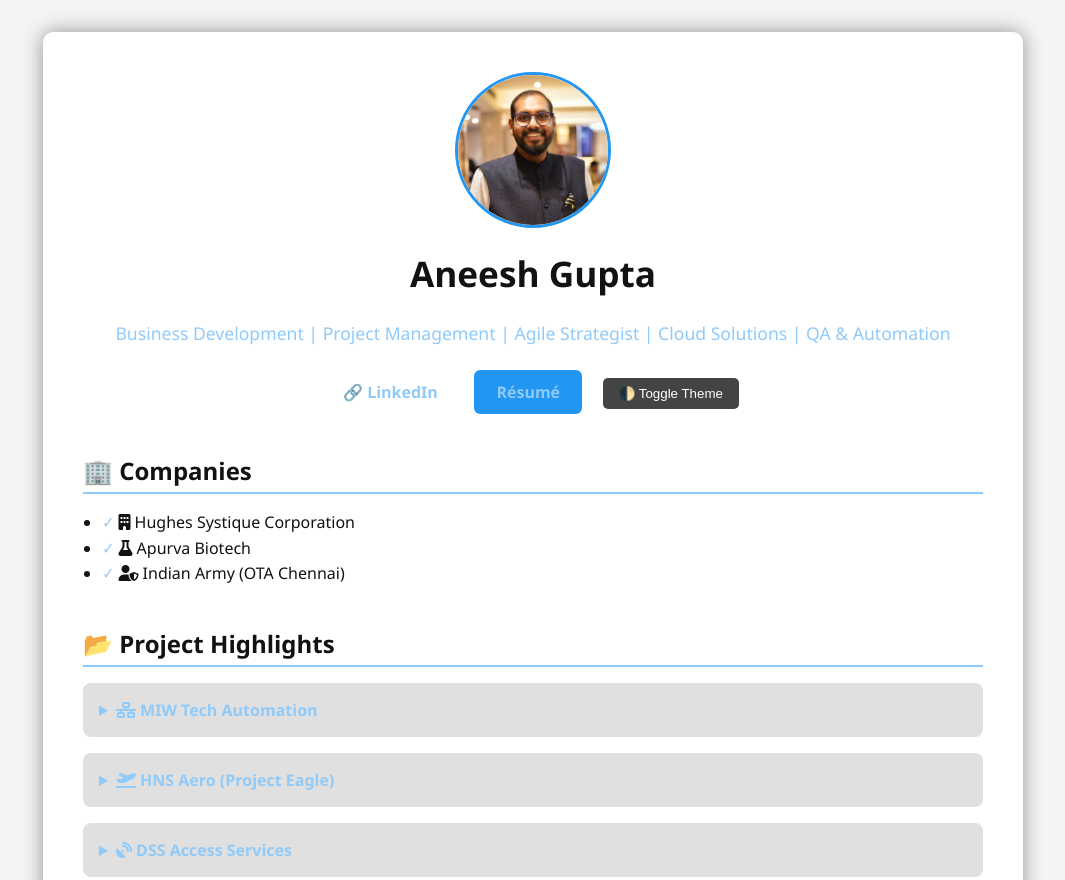
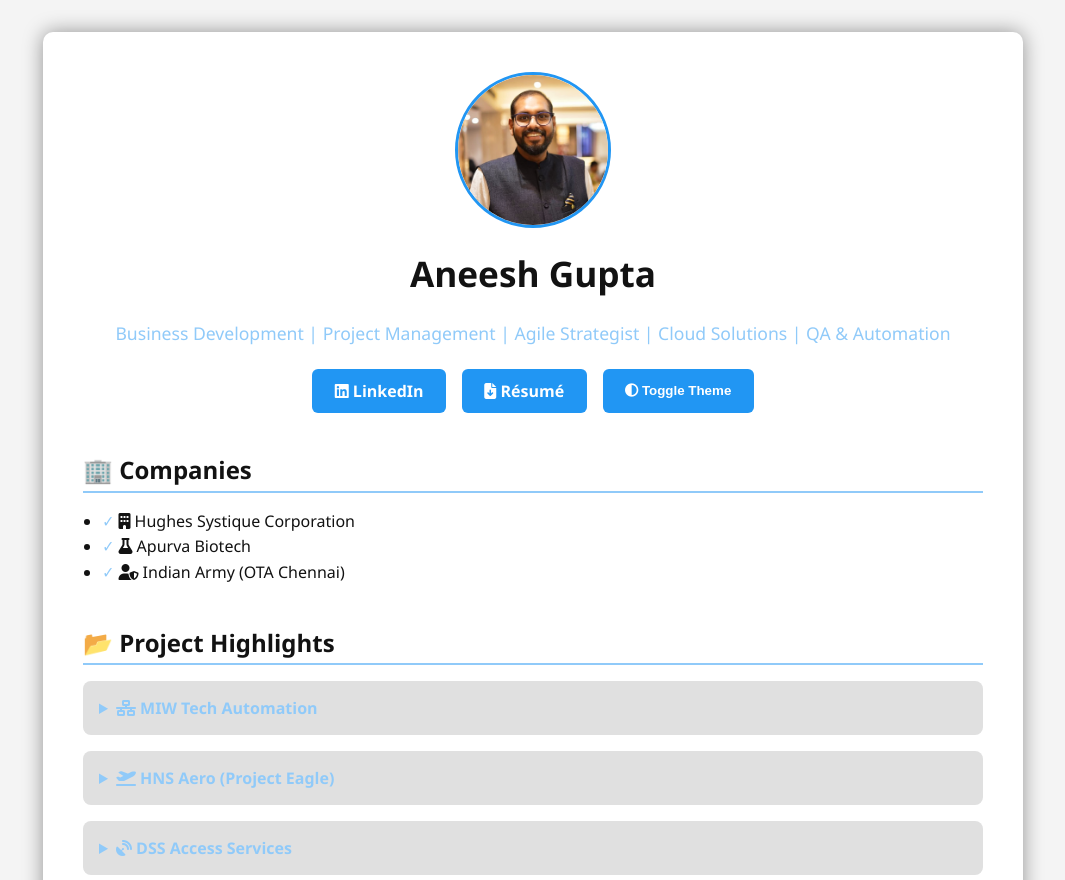
Before and after one commit to guptaneesh/aneesh-gupta-profile, a plain HTML site: page index.html in a window 1280 px wide. Shown: the top 880 px of the page, without its empty margins (107-1172 px from the left). Drawn offline with Linux system fonts and the light colour scheme.

Commit message:
Update index.html
Fixed the buttons.

```diff
--- a/index.html
+++ b/index.html
@@ -7,7 +7,7 @@
   <meta http-equiv="Expires" content="0">
   <meta name="viewport" content="width=device-width, initial-scale=1.0">
   <title>Aneesh Gupta | Profile & Résumé</title>
-  <link rel="stylesheet" href="https://cdnjs.cloudflare.com/ajax/libs/font-awesome/6.5.0/css/all.min.css" integrity="sha512-papmdu9OPxCzSyfdE2QyKOmT8HO0qJrF7R0R9p7pVfGkx8PIhU9fM2X0RHUr6eE+f+DWZ0I9T8M4vjw2Z6N+cw==" crossorigin="anonymous" referrerpolicy="no-referrer" />
+  <link rel="stylesheet" href="https://cdnjs.cloudflare.com/ajax/libs/font-awesome/6.5.0/css/all.min.css" crossorigin="anonymous" referrerpolicy="no-referrer" />
   <style>
     :root {
       --bg-color: #121212;
@@ -55,11 +55,28 @@
       font-size: 1.1rem;
       color: #90caf9;
     }
-    .links a {
-      margin: 0 1rem;
+    .action-buttons {
+      display: flex;
+      justify-content: center;
+      flex-wrap: wrap;
+      gap: 1rem;
+      margin-top: 1.5rem;
+    }
+    .action-buttons a,
+    .action-buttons button {
+      background-color: #2196f3;
+      color: white;
+      padding: 0.7rem 1.4rem;
+      border: none;
+      border-radius: 6px;
       text-decoration: none;
-      color: #90caf9;
       font-weight: bold;
+      cursor: pointer;
+      transition: background-color 0.3s ease;
+    }
+    .action-buttons button:hover,
+    .action-buttons a:hover {
+      background-color: #1976d2;
     }
     .section {
       margin-top: 2.5rem;
@@ -72,26 +89,6 @@
     }
     .section p, .section ul {
       line-height: 1.6;
-    }
-    .button {
-      background-color: #2196f3;
-      color: white;
-      padding: 0.7rem 1.4rem;
-      text-decoration: none;
-      border-radius: 6px;
-      display: inline-block;
-      margin-top: 1rem;
-      font-weight: bold;
-      cursor: pointer;
-    }
-    .toggle-btn {
-      margin-top: 1rem;
-      background-color: #444;
-      color: white;
-      border: none;
-      padding: 0.5rem 1rem;
-      border-radius: 5px;
-      cursor: pointer;
     }
     ul {
       padding-left: 1.2rem;
@@ -138,6 +135,7 @@
       window.open('ANEESH_GUPTA_Resume.pdf', 'resumePopup', 'width=800,height=600,resizable=yes');
       return false;
     }
+
     function toggleMode() {
       const isLight = document.body.classList.toggle('light-mode');
       localStorage.setItem('theme', isLight ? 'light' : 'dark');
@@ -150,10 +148,10 @@
       <img src="Aneesh_Gupta_DP.jpg" alt="Aneesh Gupta">
       <h1>Aneesh Gupta</h1>
       <p class="subtitle">Business Development | Project Management | Agile Strategist | Cloud Solutions | QA & Automation</p>
-      <div class="links">
-        <a href="https://www.linkedin.com/in/ag-aneesh-gupta/" target="_blank">🔗 LinkedIn</a>
-        <a class="button" href="#" onclick="return openResumePopup();">Résumé</a>
-        <button class="toggle-btn" onclick="toggleMode()">🌓 Toggle Theme</button>
+      <div class="action-buttons">
+        <a href="https://www.linkedin.com/in/ag-aneesh-gupta/" target="_blank"><i class="fab fa-linkedin"></i> LinkedIn</a>
+        <a href="#" onclick="return openResumePopup();"><i class="fas fa-file-download"></i> Résumé</a>
+        <button onclick="toggleMode()"><i class="fas fa-adjust"></i> Toggle Theme</button>
       </div>
     </div>
 
```
